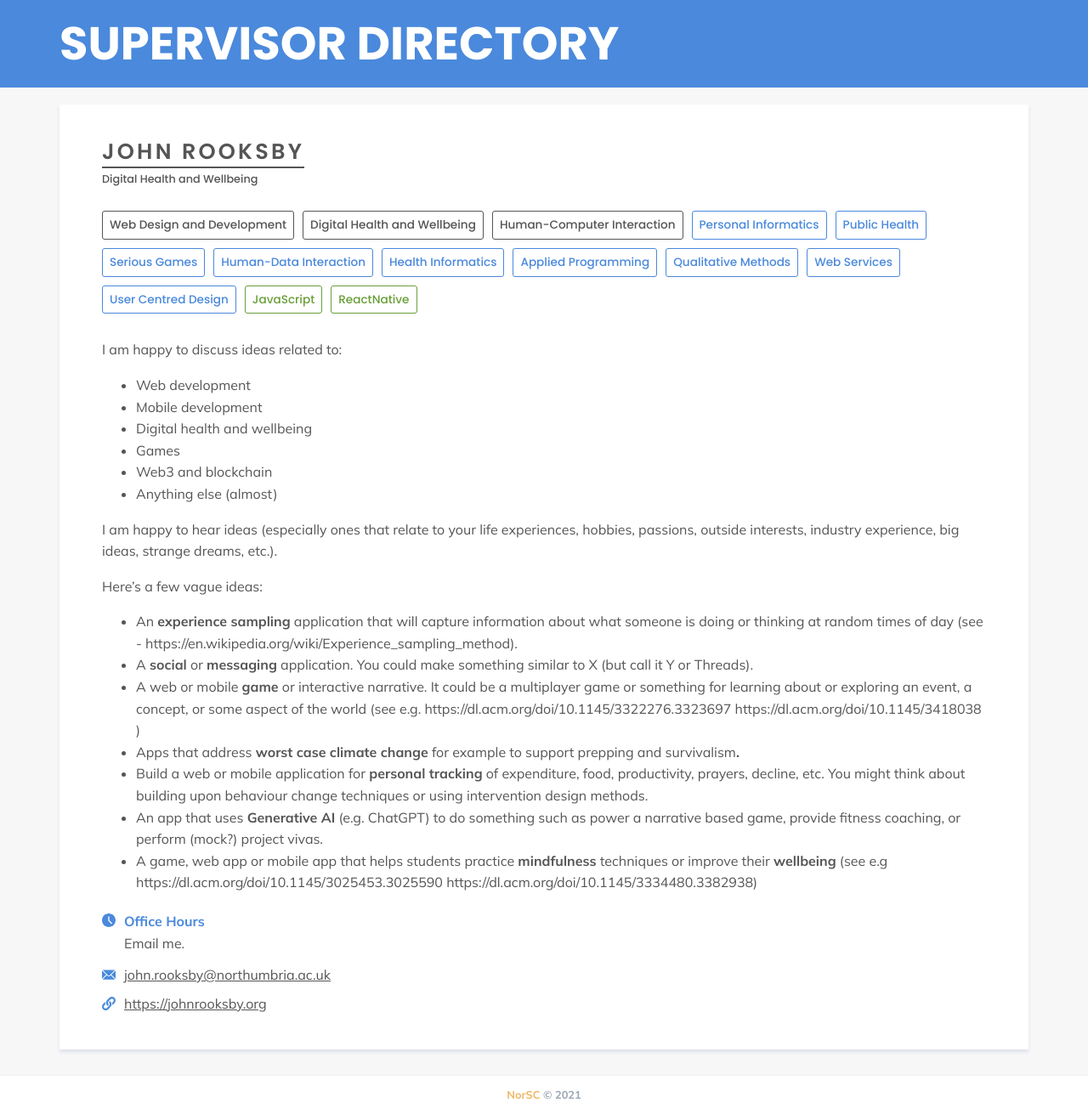
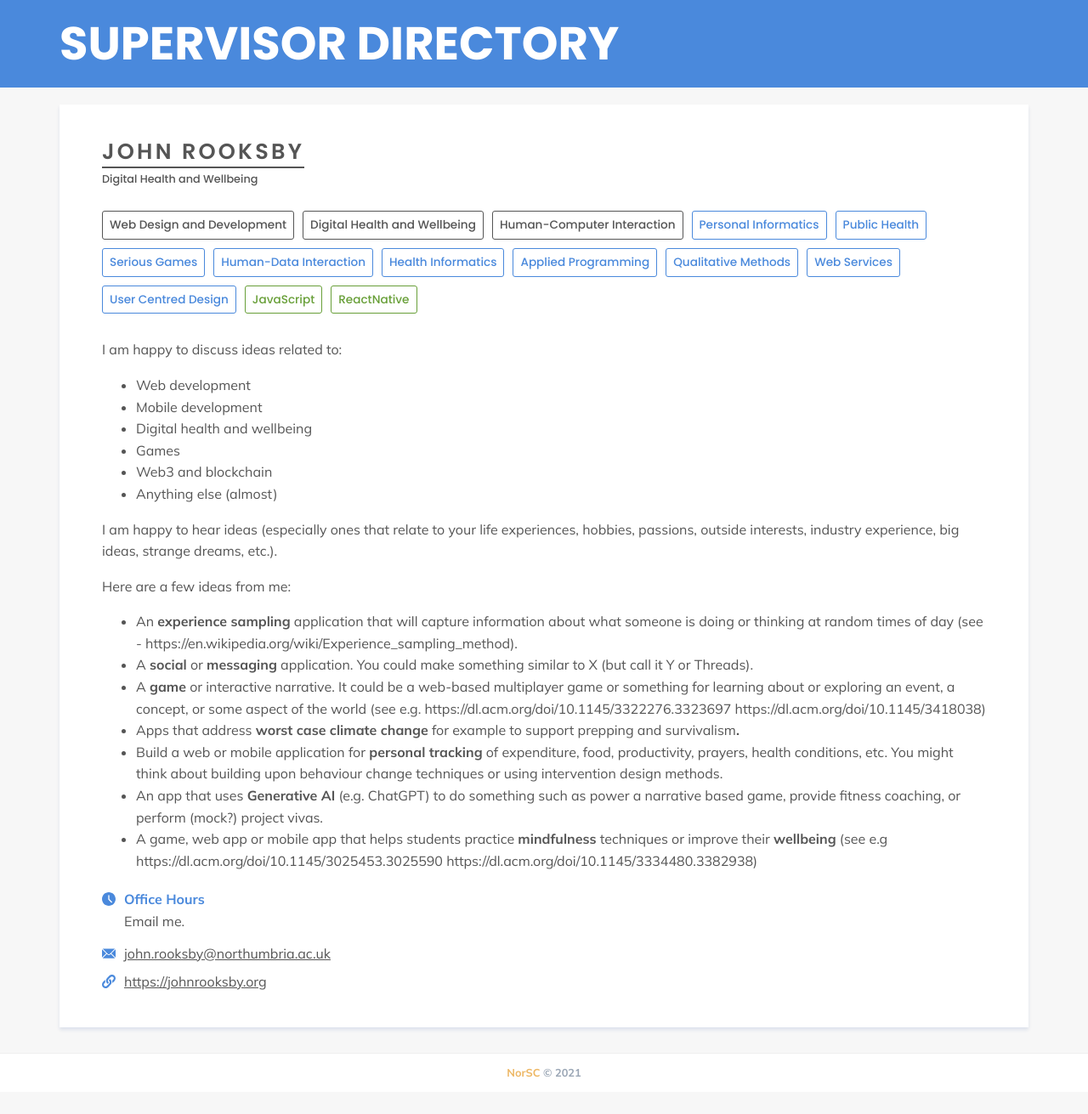
Before and after one commit to NorSC/supervisor-search, a Jekyll site: the page built from _supervisors/john-rooksby.md, in a window 1280 px wide. Shown: the whole page at 85% size. Built offline with Jekyll 4.4.1, drawn with Linux system fonts in a browser that asks for light colours; a script that is not in the unit is left out; after the commit the page ends 1285 px from its top, so only the background shows below that.

Commit message:
Update Supervisors “john-rooksby”

```diff
--- a/_supervisors/john-rooksby.md
+++ b/_supervisors/john-rooksby.md
@@ -44,18 +44,18 @@ additional_details: >-
   I am happy to hear ideas (especially ones that relate to your life experiences, hobbies, passions, outside interests, industry experience, big ideas, strange dreams, etc.).
 
 
-  Here's a few vague ideas:
+  Here are a few ideas from me:
 
 
   * An **experience sampling** application that will capture information about what someone is doing or thinking at random times of day (see - https://en.wikipedia.org/wiki/Experience_sampling_method).
 
   * A **social** or **messaging** application. You could make something similar to X (but call it Y or Threads).
 
-  * A web or mobile **game** or interactive narrative. It could be a multiplayer game or something for learning about or exploring an event, a concept, or some aspect of the world (see e.g. https://dl.acm.org/doi/10.1145/3322276.3323697 https://dl.acm.org/doi/10.1145/3418038 )
+  * A **game** or interactive narrative. It could be a web-based multiplayer game or something for learning about or exploring an event, a concept, or some aspect of the world (see e.g. https://dl.acm.org/doi/10.1145/3322276.3323697 https://dl.acm.org/doi/10.1145/3418038)
 
   * Apps that address **worst case climate change** for example to support prepping and survivalism**.**
 
-  * Build a web or mobile application for **personal tracking** of expenditure, food, productivity, prayers, decline, etc. You might think about building upon behaviour change techniques or using intervention design methods.
+  * Build a web or mobile application for **personal tracking** of expenditure, food, productivity, prayers, health conditions, etc. You might think about building upon behaviour change techniques or using intervention design methods.
 
   * An app that uses **Generative AI** (e.g. ChatGPT) to do something such as power a narrative based game, provide fitness coaching, or perform (mock?) project vivas.
 
```
